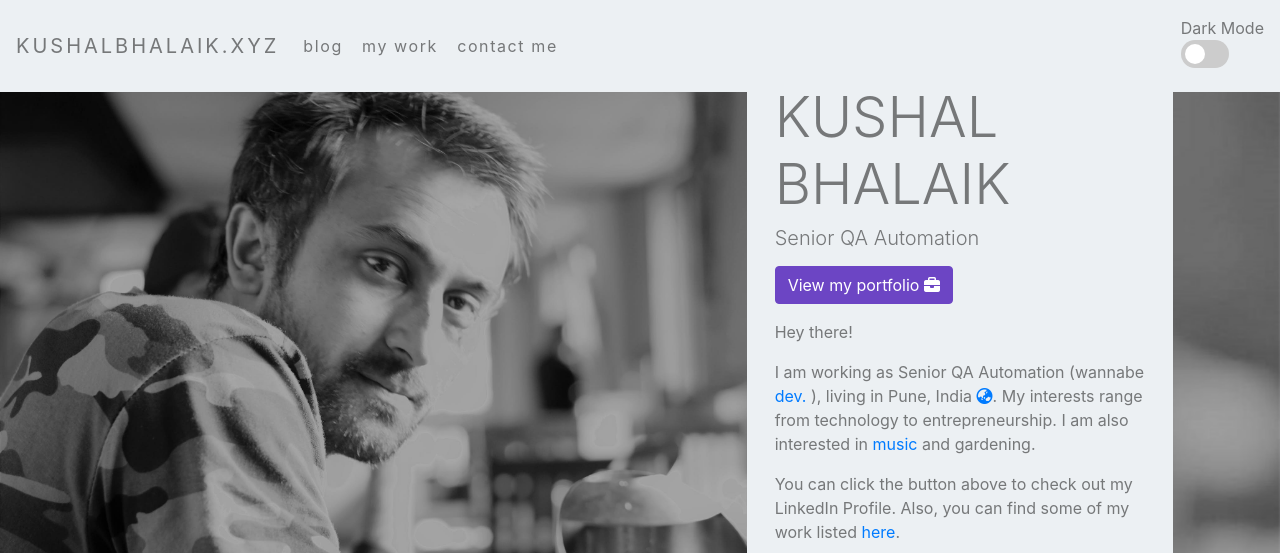
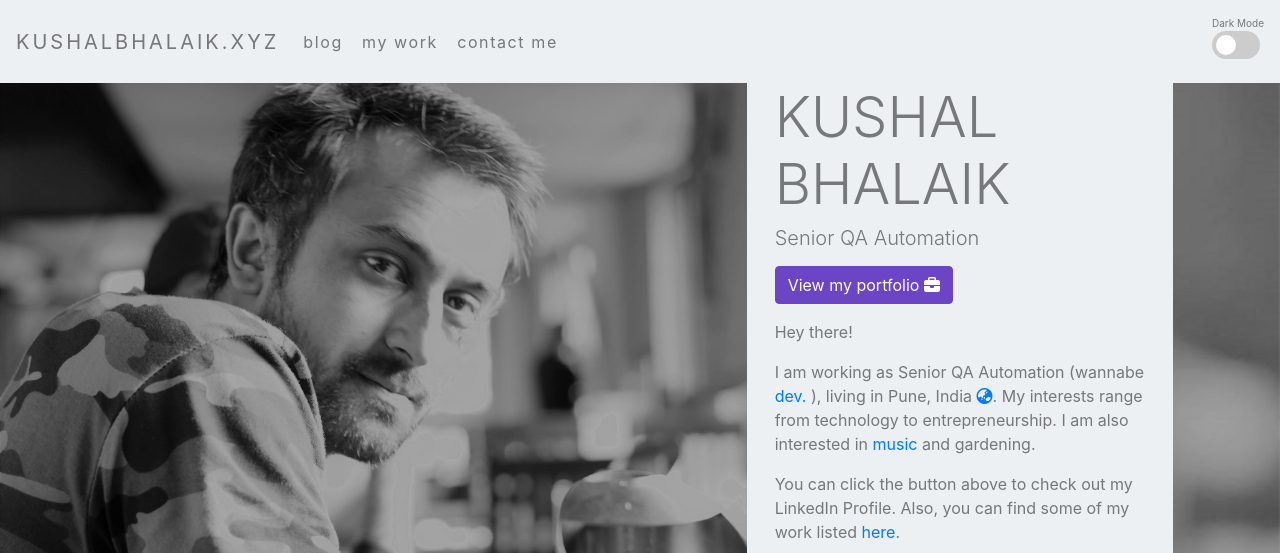
Before and after one commit to Prajwal-Kumar919/far11ven.github.io, a PHP site: page /index.php in a window 1280 px wide. Shown: the top 553 px of the page. Run offline with PHP 8.4, Linux system fonts and the light colour scheme; some libraries are stand-ins or nearby versions.

Commit message:
added toggle button font size
added toggle button font size

```diff
--- a/style.css
+++ b/style.css
@@ -163,6 +163,10 @@ li.header:not(.active-nav-item):hover:after {
   left: 0;
 }
 
+div#theme {
+    font-size: x-small !important;
+}
+
 a.back-to-home {
   color: #007bff;
   margin-top: 1rem;
```
